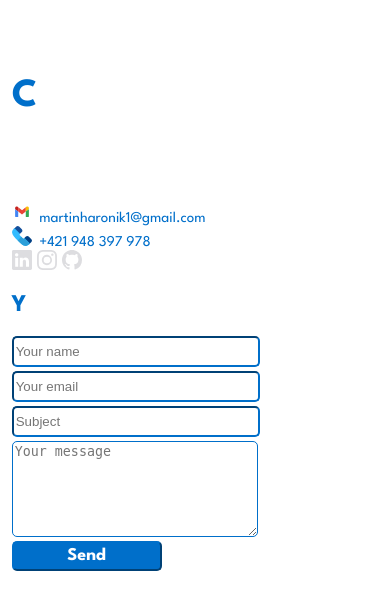
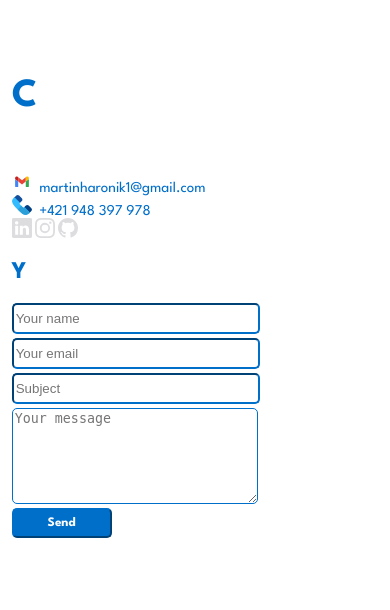
Before and after one commit to OwnStyle777/myPorfolioPage, a PHP site: page /contacts.html in a window 390 px wide. Shown: the top 610 px of the page. Run offline with PHP 8.4, Linux system fonts and the light colour scheme.

Commit message:
change size of buttons and desc text

```diff
--- a/myPortfolio/aboutMe.css
+++ b/myPortfolio/aboutMe.css
@@ -113,8 +113,6 @@ section {
   margin-top: 230px;
   width:90%;
 
-
-
 }
 .lastChange{
     margin-top: 50px;
@@ -125,6 +123,12 @@ section {
     align-items: center;
     font-size: 20px;
 }
+
+
+.textParMyProjects{
+    font-size: small !important;
+}
+
 }
 
 .gallerySize{
--- a/myPortfolio/index.css
+++ b/myPortfolio/index.css
@@ -99,6 +99,35 @@ body{
     overflow: hidden;
   }
 
+.buttonStyle{
+  display: block;
+  width: 150px;
+  margin-bottom: 1%;
+  margin-left: 3%;
+   height: 30px;
+   font-family: "League Spartan", sans-serif;
+   font-size: large;
+   font-weight: 700;
+   border-color: #006fca;
+   color: #ffffff;
+   background-color: #006fca;
+   border-radius: 5px 5px 5px 5px;
+
+}
+
+
+
+.buttonStyle:hover{
+
+  background-color: #00186e;
+  cursor: pointer;
+  transform: scale(1.1);
+  transition: transform 0.3s ease;
+  display: inline-block;
+
+}
+
+
   @media only screen and (min-width: 1px) and (max-width: 450px) {
     /* Vaše štýly pre rozsah od 1px do 449px */
     .heading1 {
@@ -131,14 +160,17 @@ body{
       }
 
       .fixed-background{
-        background-image: url('background10.jpeg');
+        background-color: #000000;
 
       }
       .inputStyles{
         width: 240px !important;
       }
 
-
+      .buttonStyle{
+        font-size: small;
+        width: 100px;
+      }
 
 }
 
@@ -379,35 +411,6 @@ body{
   display: block;
 }
 
-
-.buttonStyle{
-  display: block;
-  width: 150px;
-  margin-bottom: 1%;
-  margin-left: 3%;
-   height: 30px;
-   font-family: "League Spartan", sans-serif;
-   font-size: large;
-   font-weight: 700;
-   border-color: #006fca;
-   color: #ffffff;
-   background-color: #006fca;
-   border-radius: 5px 5px 5px 5px;
-
-
-}
-
-
-.buttonStyle:hover{
-
-  background-color: #00186e;
-  cursor: pointer;
-  transform: scale(1.1);
-  transition: transform 0.3s ease;
-  display: inline-block;
-
-}
-
 a {
   text-decoration: none;
   color: #006fca;
```
